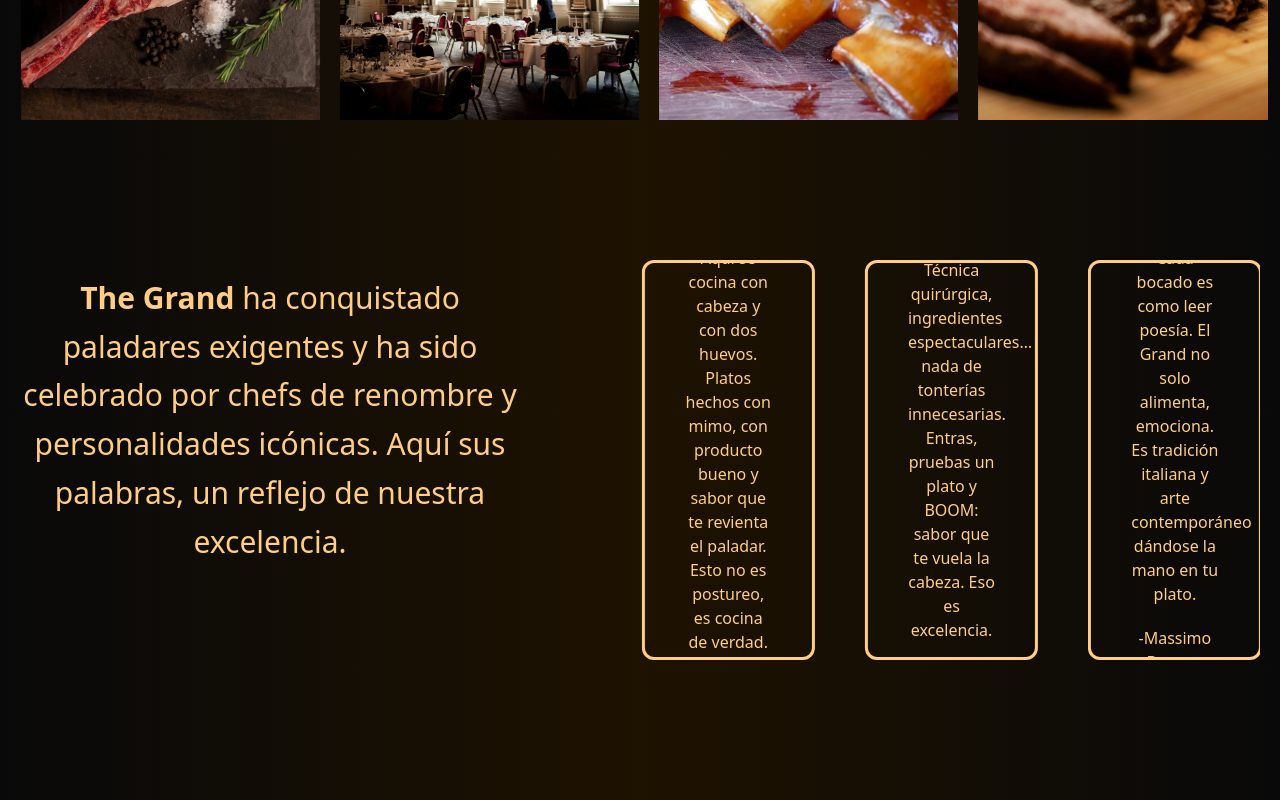
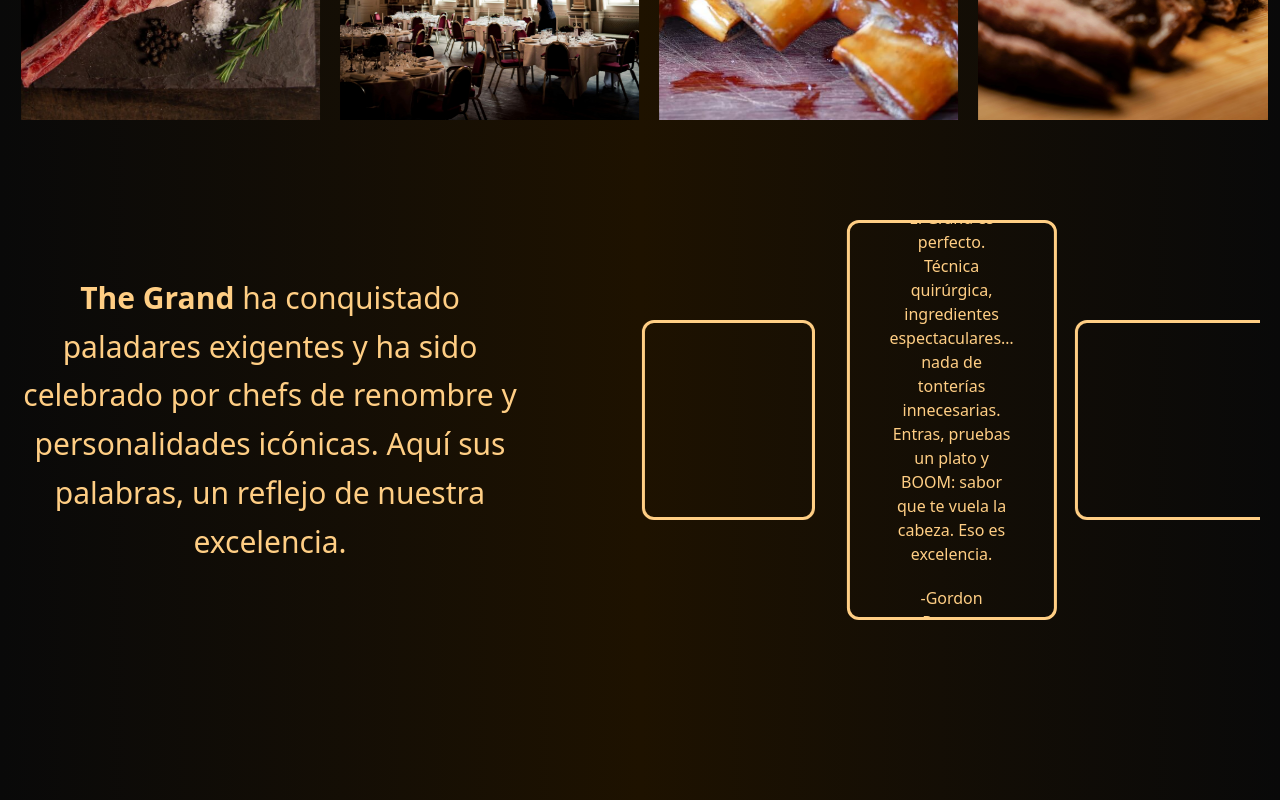
Before and after one commit to Dev-id-A/restaurant-page, a React (Vite) app: page / in a window 1280 px wide. Shown: the part 3400-4200 px from the top of the page. Built offline with nearby package versions, Linux system fonts and the light colour scheme; a web font is replaced by a local one.

Commit message:
Centered reviews

```diff
--- a/src/assets/Home/Reviews.jsx
+++ b/src/assets/Home/Reviews.jsx
@@ -2,11 +2,14 @@
 import { Autoplay } from "swiper/modules";
 import "swiper/css";
 import ReviewsJson from "../Json/ReviewsJson";
+import { useState } from "react";
 
 
 function Reviews({lang}) {
+  const [actualIndex, setActualIndex] = useState(0);
+
   return (
-    <div className="flex justify-center text-royal w-full mt-20 h-100">
+    <div className="text-royal w-full h-100">
         <Swiper
         modules={[Autoplay]}
         loop
@@ -14,14 +17,18 @@
         slidesPerView={3}
         spaceBetween={50}
         speed={1500}
-        autoplay={{delay: 5000, disableOnInteraction:false}}
-        className="flex w-full h-full"
+        autoplay={{delay: 5000, disableOnInteraction: false}}
+        className="w-full h-full"
+        onSlideChange={(swiper)=> setActualIndex(swiper.realIndex)}
         >
           {ReviewsJson.map((review, index)=>(
             <SwiperSlide key={index}>
-              <div className="flex flex-col gap-5 text-center justify-center border-3 rounded-xl h-full p-10">
-                <h1>{review[lang]}</h1>
-                <h2>-{review.author}</h2>
+              <div className="h-full flex items-center justify-center">
+                <div className={`flex flex-col justify-center border-3 text-center rounded-xl p-10 gap-5 animation-all duration-1000
+                  ${actualIndex === index ? "h-full":"size-50"}`}>
+                  <h1 className={`${actualIndex === index ? "opacity-100":"opacity-0"}`}>{review[lang]}</h1>
+                  <h2 className={`${actualIndex === index ? "opacity-100":"opacity-0"}`}>-{review.author}</h2>
+                </div>
               </div>
             </SwiperSlide>
           ))}
```
